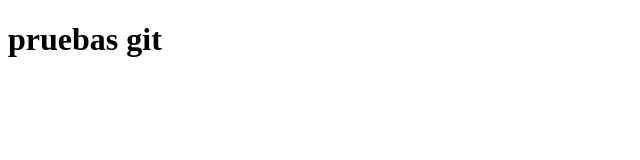
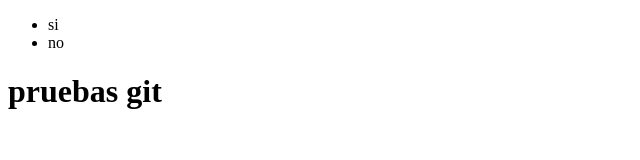
Before and after one commit to Andreshkr/test, a plain HTML site: page about.html in a window 1280 px wide. Shown: the whole page, without its empty margins (0-640 px from the left). Drawn offline with Linux system fonts and the light colour scheme.

Commit message:
header listo

```diff
--- a/about.html
+++ b/about.html
@@ -7,6 +7,12 @@
     <title>Document</title>
 </head>
 <body>
+    <header>
+        <ul>
+            <li>si</li>
+            <li>no</li>
+        </ul>
+    </header>
     <h1>pruebas git</h1>
 </body>
 </html>
```
